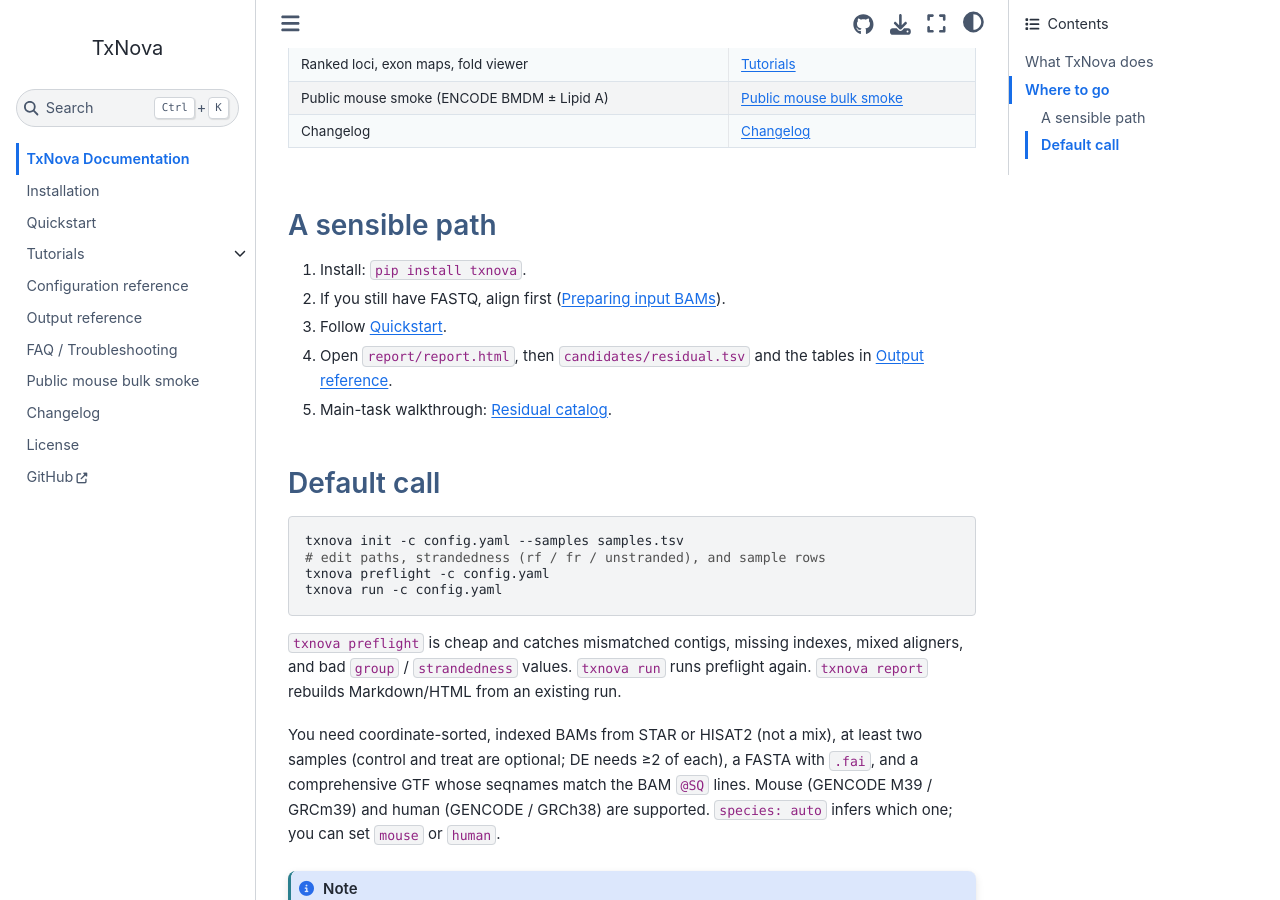
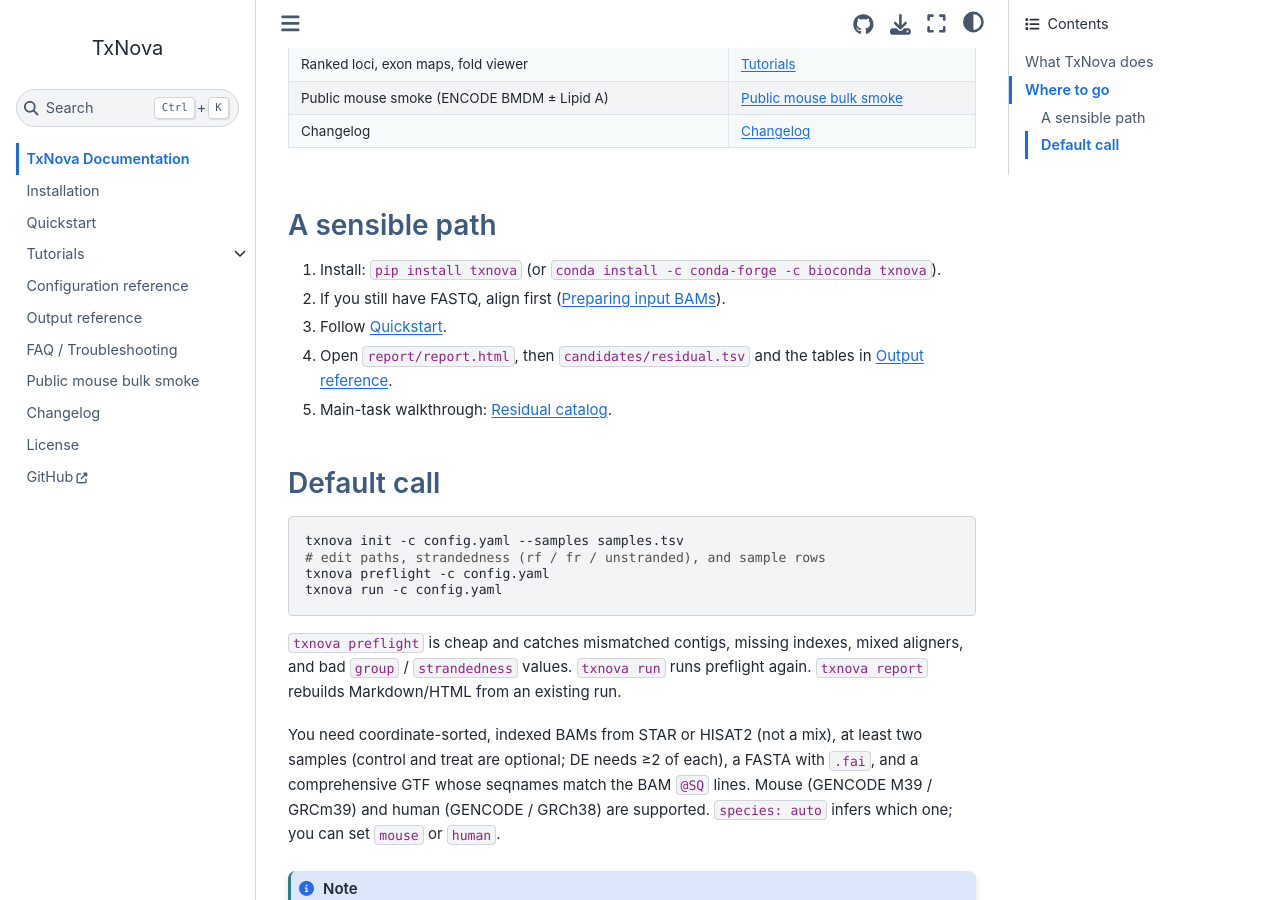
Before and after one commit to leelieber2025/TxNova, a Sphinx documentation site: the page built from docs/index.md, in a window 1280 px wide and 900 px high, scrolled down 1643 px. Built offline with Sphinx 7.4.7 and the Sphinx Book theme 1.1.4, drawn with Linux system fonts in a browser that asks for light colours.

Commit message:
update TxNova 0.1.11

```diff
--- a/docs/index.md
+++ b/docs/index.md
@@ -2,6 +2,8 @@
 
 [![PyPI version](https://img.shields.io/pypi/v/txnova.svg)](https://pypi.org/project/txnova/)
 [![PyPI downloads](https://img.shields.io/pepy/dt/txnova.svg)](https://pepy.tech/project/txnova)
+[![Bioconda](https://img.shields.io/conda/vn/bioconda/txnova.svg)](https://anaconda.org/bioconda/txnova)
+[![Conda downloads](https://img.shields.io/conda/dn/bioconda/txnova.svg)](https://anaconda.org/bioconda/txnova)
 [![CI](https://github.com/leelieber2025/TxNova/actions/workflows/ci.yml/badge.svg)](https://github.com/leelieber2025/TxNova/actions/workflows/ci.yml)
 [![License](https://img.shields.io/badge/license-Apache--2.0-blue.svg)](https://github.com/leelieber2025/TxNova/blob/main/LICENSE)
 [![DOI](https://zenodo.org/badge/DOI/10.5281/zenodo.21970482.svg)](https://doi.org/10.5281/zenodo.21970482)
@@ -79,7 +81,7 @@
 
 ### A sensible path
 
-1. Install: `pip install txnova`.
+1. Install: `pip install txnova` (or `conda install -c conda-forge -c bioconda txnova`).
 2. If you still have FASTQ, align first ({doc}`tutorials/t_prepare_bams`).
 3. Follow {doc}`quickstart`.
 4. Open `report/report.html`, then `candidates/residual.tsv` and the
```
Also changed, not shown: CHANGELOG.md (+1 -0 lines), README.md (+3 -0 lines), docs/installation.md (+2 -0 lines).
